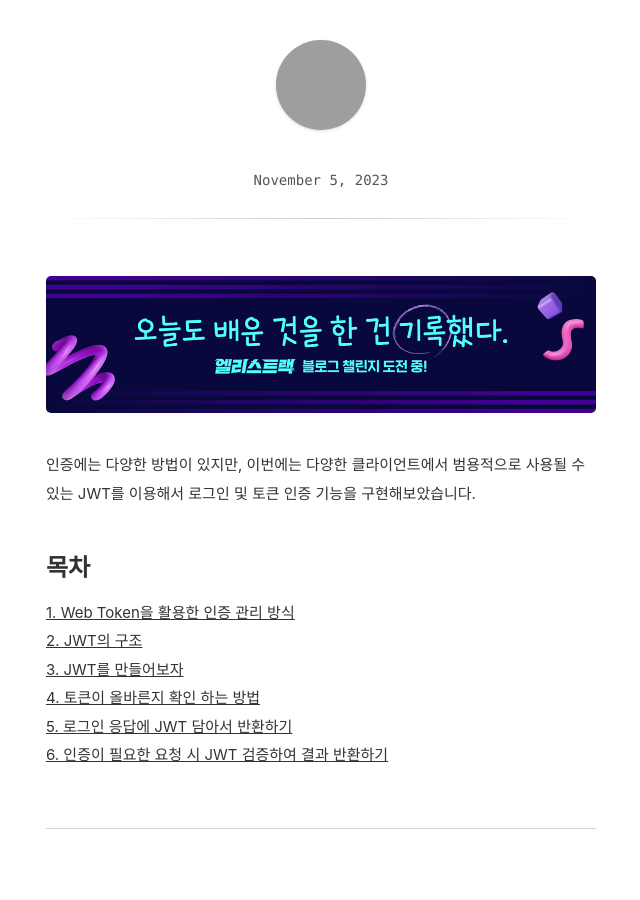
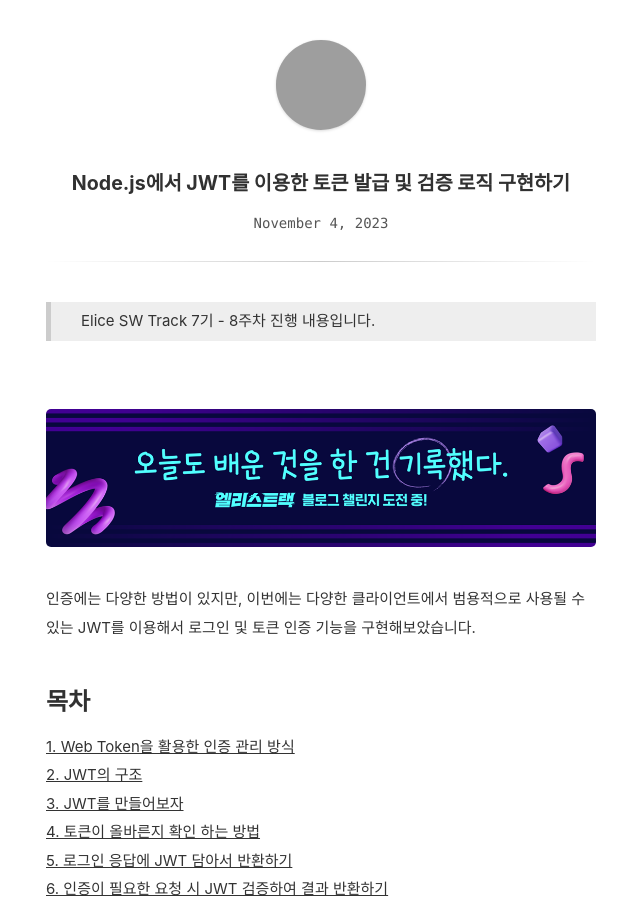
Before and after one commit to Ji-hoon/blog, a Jekyll site: the page built from _posts/2023-11-04-JWT-and-authorization.md, in a window 1280 px wide and 900 px high, cut to the strip 0-900 px from the top of the window. Shown: the whole strip, without its empty margins (319-959 px from the left). Built offline with Jekyll 4.4.1, drawn with Linux system fonts in a browser that asks for light colours; comment, search, counter and statistics services are not loaded; grey boxes are pictures that could not be loaded.

Commit message:
FIX : 타이틀에 특수 문자 넣으면 오류남.

```diff
--- a/_posts/2023-11-04-JWT-and-authorization.md
+++ b/_posts/2023-11-04-JWT-and-authorization.md
@@ -1,7 +1,9 @@
 ---
-title: [W8] Node.js에서 JWT를 이용한 토큰 발급 및 검증 로직 구현하기
+title: Node.js에서 JWT를 이용한 토큰 발급 및 검증 로직 구현하기
 updated: 2023-11-04 10:00
 ---
+
+> Elice SW Track 7기 - 8주차 진행 내용입니다.
 
 &nbsp;
 
```
Also changed, not shown: _posts/2023-10-30-mongo-db-schema.md (+3 -1 lines).
